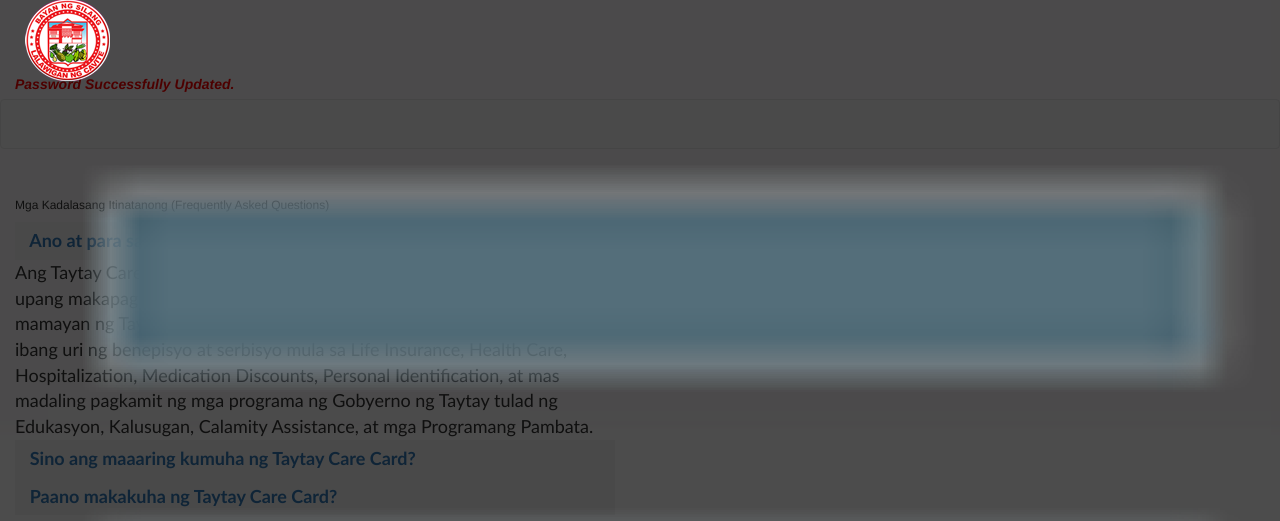
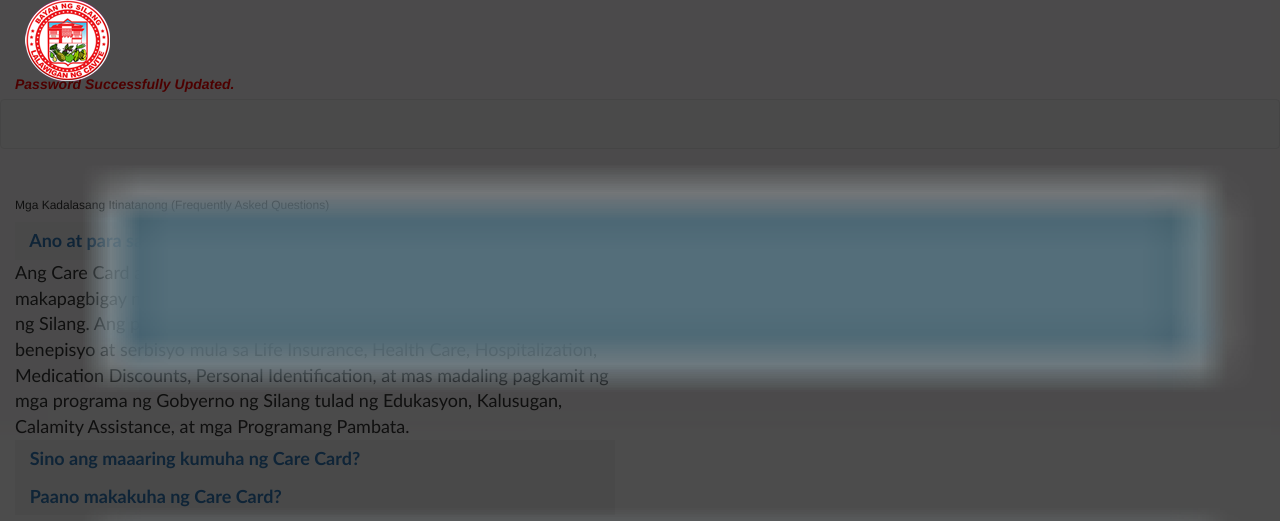
Before and after one commit to jaypee13/CareCard, a CodeIgniter app: page /CareCard/FAQs in a window 1280 px wide. Shown: the part 16-537 px from the top of the page. Run offline with CodeIgniter, Linux system fonts and the light colour scheme; the visitor is signed in with stand-in values (Sample User, id 1); data that the repository does not hold is empty; some libraries are stand-ins or nearby versions.

Commit message:
Various Changes

```diff
--- a/application/config/config.php
+++ b/application/config/config.php
@@ -23,11 +23,11 @@
 | a PHP script and you can easily do that on your own.
 |
 */
-// $config['base_url'] = 'http://TaytayCare.com';
+$config['base_url'] = 'http://silanguenocarecard.com';
 // $config['base_url'] = 'http://localhost:8080/CareCard';
 //$config['base_url'] = 'http://localhost:8666/CareCard';
 // $config['base_url'] = 'http://localhost:8567/AzureCard';
-$config['base_url'] = 'http://localhost:8567/CareCard';
+// $config['base_url'] = 'http://localhost:8567/CareCard';
 
 /*
 |--------------------------------------------------------------------------
--- a/application/config/database.php
+++ b/application/config/database.php
@@ -7,31 +7,37 @@
 $db['default'] = array(
 	'dsn'	=> '',
 	//GODADDY WEBSERVER
-	// 'hostname' => '132.148.148.238\MSSQLSERVER2014',
-	// 'username' => 'JMSAdmin',
-	// 'password' => 'John17:3@',
+	'hostname' => '132.148.148.238\MSSQLSERVER2014',
+	'username' => 'JMSSilang',
+	'password' => 'John17:3@',
+	'database' => 'SilangCard',
+	// 'database' => 'CareCard',
 
 	//AZURE WEBSERVER
 	// 'hostname' => 'tcp:jms.database.windows.net,1433',
 	// 'username' => 'jmsolution@jms',
 	// 'password' => 'John17:31914',
+	// 'database' => 'CareCard',
+
 
 	//OFFICE
 	//'hostname' => '172.25.9.126\SQLEXPRESS',
 	//'username' => 'super',
 	//'password' => 'john17:3',
+	// 'database' => 'CareCard',
 
 	//HOUSE
-	'hostname' => 'JMS-PC\SQLEXPRESS',
-	'username' => 'sa',
-	'password' => 'john17:3',
+	// 'hostname' => 'JMS-PC\SQLEXPRESS',
+	// 'username' => 'sa',
+	// 'password' => 'john17:3',
+	// 'database' => 'CareCard',
 
 	//MARK
 	// 'hostname' => 'DESKTOP-1ROJ555',
 	// 'username' => 'sa',
 	// 'password' => '123456789',
+	// 'database' => 'CareCard',
 
-	'database' => 'CareCard',
 	'dbdriver' => 'sqlsrv',
 	//'dbdriver' => 'pdo',
 	'dbprefix' => '',
--- a/application/views/pages/FAQs.php
+++ b/application/views/pages/FAQs.php
@@ -20,13 +20,13 @@
 		    <div class="card">
 		      <div class="card-header" style="padding:0px;">
 		        <a class="card-link textHome1" data-toggle="collapse" href="#collapseOne">
-		          &nbsp;&nbsp;Ano at para saan ang Taytay Care Card?
+		          &nbsp;&nbsp;Ano at para saan ang Care Card?
 		        </a>
 		      </div>
 		      <div id="collapseOne" class="collapse show" data-parent="#accordion">
 		        <div class="card-body">
 			        <span class="textHome2" style="margin: 0px 0px 0px 0px; padding: 0px 0px 0px 0px;">
-			        	Ang Taytay Care Card ay isang proyektong inilunsad ng inyong lungsod upang makapagbigay ng karagdagang benepisyo at serbisyo para sa mga mamayan ng Taytay. Ang pagkakaron ng Care Card ay magbibigay ng ibat-ibang uri ng benepisyo at serbisyo mula sa Life Insurance, Health Care, Hospitalization, Medication Discounts, Personal Identification, at mas madaling pagkamit ng mga programa ng Gobyerno ng Taytay tulad ng Edukasyon, Kalusugan, Calamity Assistance, at mga Programang Pambata.
+			        	Ang Care Card ay isang proyektong inilunsad ng inyong lungsod upang makapagbigay ng karagdagang benepisyo at serbisyo para sa mga mamayan ng Silang. Ang pagkakaron ng Care Card ay magbibigay ng ibat-ibang uri ng benepisyo at serbisyo mula sa Life Insurance, Health Care, Hospitalization, Medication Discounts, Personal Identification, at mas madaling pagkamit ng mga programa ng Gobyerno ng Silang tulad ng Edukasyon, Kalusugan, Calamity Assistance, at mga Programang Pambata.
 			        </span>
 		        </div>
 		      </div>
@@ -34,13 +34,13 @@
 		    <div class="card">
 		      <div class="card-header" style="padding:0px;">
 		        <a class="collapsed card-link textHome1" data-toggle="collapse" href="#collapseTwo">
-		          &nbsp;&nbsp;Sino ang maaaring kumuha ng Taytay Care Card?
+		          &nbsp;&nbsp;Sino ang maaaring kumuha ng Care Card?
 		        </a>
 		      </div>
 		      <div id="collapseTwo" class="collapse" data-parent="#accordion">
 		        <div class="card-body">
 			        <span class="textHome2" style="margin: 0px 0px 0px 0px; padding: 0px 0px 0px 0px;">
-			        	Ang Care Card ay ginawa lamang para sa mga rehistradong mamamayan ng Taytay Rizal mula 10 hanggang 99 anyos.
+			        	Ang Care Card ay ginawa lamang para sa mga rehistradong mamamayan ng Silang Cavite mula 10 hanggang 99 anyos.
 			        </span>
 		        </div>
 		      </div>
@@ -48,16 +48,16 @@
 		    <div class="card">
 		      <div class="card-header" style="padding:0px;">
 		        <a class="collapsed card-link textHome1" data-toggle="collapse" href="#collapse3">
-		          &nbsp;&nbsp;Paano makakuha ng Taytay Care Card?
+		          &nbsp;&nbsp;Paano makakuha ng Care Card?
 		        </a>
 		      </div>
 		      <div id="collapse3" class="collapse" data-parent="#accordion">
 		        <div class="card-body">
 			        <span class="textHome2" style="margin: 0px 0px 0px 0px; padding: 0px 0px 0px 0px;">
 			        	<ul>
-						  <li>Magtungo sa Taytay Care Card Center sa inyong Munisipyo at isumite ang mga sumusunod (Application Form, One (1) Valid ID, Halagang 200 pesos)</li>
+						  <li>Magtungo sa Care Card Center sa inyong Munisipyo at isumite ang mga sumusunod (Application Form, One (1) Valid ID, Halagang 200 pesos)</li>
 						  <li>Matapos maipasa ang mga requirements ay hintayin lamang mai-register ang inyong record upang makuha naman ang inyong Picture, Fingerprint, at Signature.</li>
-						  <li>Hintayin mai-print ang inyong Taytay Care Card.</li>
+						  <li>Hintayin mai-print ang inyong Care Card.</li>
 						  <li><b>Ang inyong Care Card ay valid for 3 Years! Maaaring i-renew ang Card matapos ang expiration.</b></li>
 						</ul>
 			        </span>
--- a/application/views/pages/contactus.php
+++ b/application/views/pages/contactus.php
@@ -72,7 +72,8 @@
 
   <div class="column" style="width: 620px; height: 400px;">
   	<div class="card border-secondary mb-2" style="width:100%; height: 100%">
-    	<iframe src="https://www.google.com/maps/embed?pb=!1m18!1m12!1m3!1d5154.936297605483!2d121.12986614342783!3d14.551209548295486!2m3!1f0!2f0!3f0!3m2!1i1024!2i768!4f13.1!3m3!1m2!1s0x0%3A0x424bb684e94f1b19!2sMunicipal+Government+of+Taytay%2C+Rizal!5e0!3m2!1sen!2sus!4v1535370136137" frameborder="0" height="100%" style="border:0" allowfullscreen></iframe>
+    	<!-- <iframe src="https://www.google.com/maps/embed?pb=!1m18!1m12!1m3!1d5154.936297605483!2d121.12986614342783!3d14.551209548295486!2m3!1f0!2f0!3f0!3m2!1i1024!2i768!4f13.1!3m3!1m2!1s0x0%3A0x424bb684e94f1b19!2sMunicipal+Government+of+Taytay%2C+Rizal!5e0!3m2!1sen!2sus!4v1535370136137" frameborder="0" height="100%" style="border:0" allowfullscreen></iframe> -->
+    	<iframe src="https://www.google.com/maps/embed?pb=!1m18!1m12!1m3!1d3867.586643953331!2d120.96567391496235!3d14.218964990126539!2m3!1f0!2f0!3f0!3m2!1i1024!2i768!4f13.1!3m3!1m2!1s0x33bd7ebe33ce47af%3A0x594b4617e4415cf0!2sMunicipality+of+Silang!5e0!3m2!1sen!2sph!4v1537950381712" width="600" height="450" frameborder="0" style="border:0" allowfullscreen></iframe>
     </div>
   </div>
 
--- a/application/views/pages/home.php
+++ b/application/views/pages/home.php
@@ -6,14 +6,14 @@
 <br/>
 <main role="main" class="container-fluid">
 <div class="row align-items-top justify-content-center">
-    <div class="panel-transparent left" style="height: 100%; width: 600px; min-width: 300px; max-width: 100%; padding: 4px; margin:0.2; padding-right: 6px;">
+    <div class="panel-transparent border left" style="height: 100%; width: 600px; min-width: 300px; max-width: 100%; padding: 4px; margin:0.2; padding-right: 6px;">
         <img class="center2" style="width: 100%" src="<?php echo base_url(); ?>public/images/homepage.png" alt="Home image">
     </div>
     <div class="panel-transparent border left" style="min-width: 300px; width: 600px; max-width: 100%; padding: 4px; margin:0.2;">
-      <span class="text2" style="margin: 0px 0px 4px;"><b>SILANGUENO CARD - </b> Proyektong ibinahagi sa mga mamamayan ng Silang Cavite mula sa SANGUNIANG BAYAN at Mayor Omil Poblete.</span>
+      <span class="text2" style="margin: 0px 0px 4px;"><b>SILANGUENO CARE CARD - </b> Proyektong ibinahagi sa mga mamamayan ng Silang Cavite mula sa SANGUNIANG BAYAN at Mayor Omil Poblete.</span>
 
       <div>
-        <span class="text3" style="margin: 0px 0px 10px; padding: 6px;">INTERESADO KABA MAKAKUHA NG SILANGUENO CARD? <a style="font-size:14px;" href="<?php base_url(); ?>FAQs">(PARAAN NG PAGKUHA NG CARD)</a></span>
+        <span class="text3" style="margin: 0px 0px 10px; padding: 6px;">INTERESADO KABA MAKAKUHA NG SILANGUENO CARE CARD? <a style="font-size:14px;" href="<?php base_url(); ?>FAQs">(PARAAN NG PAGKUHA NG CARD)</a></span>
       </div>
 
         <span class="text2" style="margin: 4px 0px 10px;">KUNG IKAW AY MYEMBRO, MAARI MO NA MAKITA ANG IYONG RECORD.</span>
--- a/application/views/templates/header.php
+++ b/application/views/templates/header.php
@@ -24,12 +24,10 @@
     <style type="text/css">
       { margin: 0; padding: 0; }
 
-
     html, body {
       height: 100%;
     }
     body {
-      /*background-color: #F8F8FF;*/
       background-image: url("<?php echo base_url(); ?>public/images/bg1.jpg");
       background-position: center bottom;
       background-repeat: no-repeat;
@@ -92,7 +90,6 @@
     <?php include("functions.php");
     login_session();  ?>
     <div class="fixed-top" style="">
-        <!-- <nav class="navbar navbar-expand-lg navbar-dark " style="background-color: darkred; border-bottom: 6px solid red;"> -->
         <nav class="navbar navbar-inverse navbar-fixed-top opaque-navbar navbar-expand-lg" style="border-bottom: 6px;">
           <a class="navbar-brand" href="" class="">
               <img src="<?php echo base_url(); ?>public\images\silangseal.png" style="margin: 0px; padding: 0px;" >
```
Also changed, not shown: application/controllers/Register.php (+7 -2 lines), application/views/pages/Benefits.php (+7 -7 lines), 6 other files.
